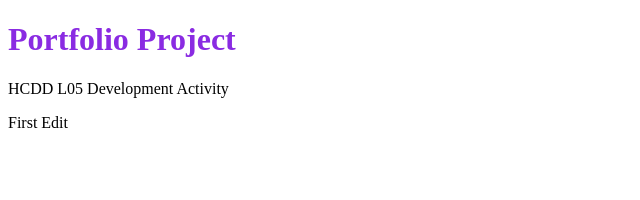
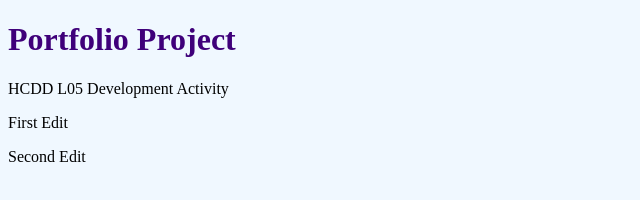
Before and after one commit to alexa-henn/HCDD-project, a plain HTML site: page index.html in a window 1280 px wide. Shown: the whole page, without its empty margins (0-640 px from the left). Drawn offline with Linux system fonts and the light colour scheme.

Commit message:
Updated background and text color

```diff
--- a/index.html
+++ b/index.html
@@ -3,10 +3,12 @@
     <head>
         <title>Portfolio Project</title>
     </head>
-    <body>
-        <h1 style="color: blueviolet;">Portfolio Project</h1>
+    <body style="background-color: aliceblue;">
+        <h1 style="color: rgb(63, 0, 122);">Portfolio Project</h1>
         <p>HCDD L05 Development Activity</p>
         <p>First Edit</p>
+        <p>Second Edit</p>
+
     </body>
 
 </html>
```
